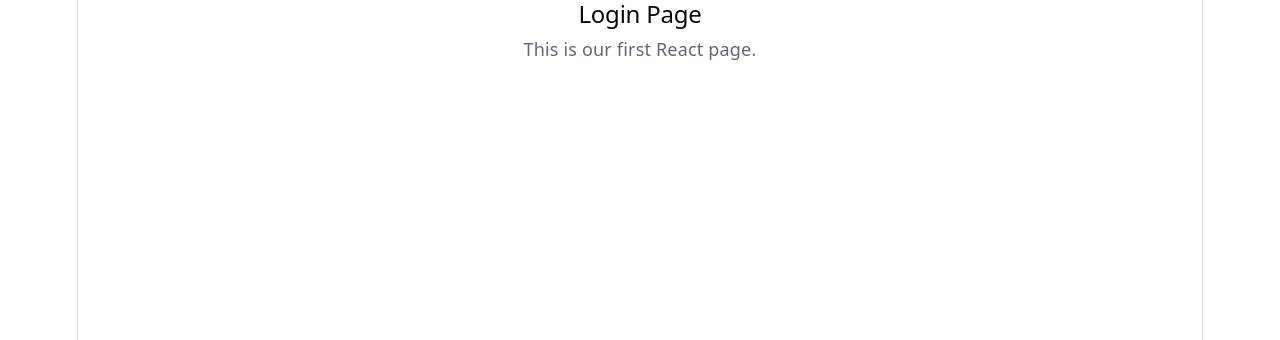
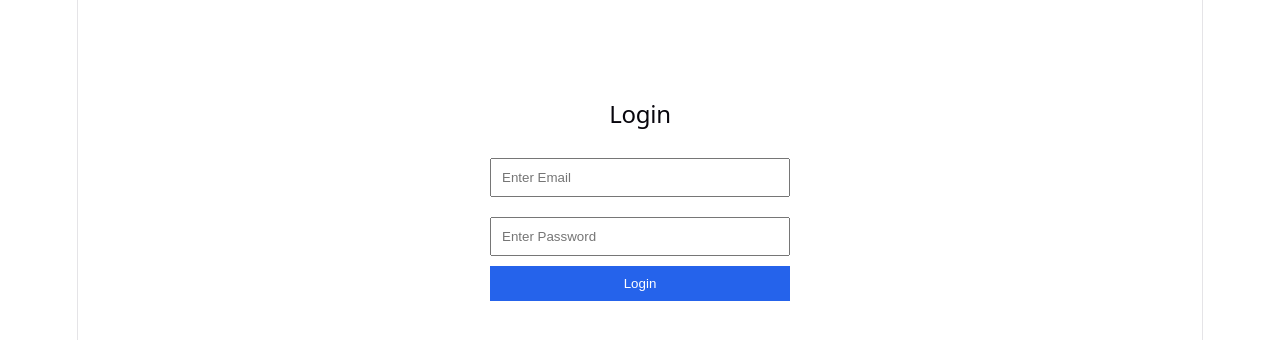
Before and after one commit to faizankhan021003-beep/finsight-backend, a React (Vite) app in the folder finsight-frontend/: page / in a window 1280 px wide. Shown: the top 340 px of the page. Built offline with nearby package versions, Linux system fonts and the light colour scheme.

Commit message:
Create React login page with state management

```diff
--- a/finsight-frontend/src/pages/Login.jsx
+++ b/finsight-frontend/src/pages/Login.jsx
@@ -1,8 +1,31 @@
+import { useState } from "react";
+import "../styles/Login.css";
+
 function Login() {
+  const [email, setEmail] = useState("");
+  const [password, setPassword] = useState("");
+
   return (
-    <div>
-      <h2>Login Page</h2>
-      <p>This is our first React page.</p>
+    <div className="login-container">
+      <h2>Login</h2>
+
+      <input
+        type="email"
+        placeholder="Enter Email"
+        value={email}
+        onChange={(e) => setEmail(e.target.value)}
+      />
+
+      <input
+        type="password"
+        placeholder="Enter Password"
+        value={password}
+        onChange={(e) => setPassword(e.target.value)}
+      />
+
+      <button onClick={() => console.log(email, password)}>
+        Login
+      </button>
     </div>
   );
 }
--- /dev/null
+++ b/finsight-frontend/src/styles/Login.css
@@ -0,0 +1,29 @@
+.login-container {
+  width: 300px;
+  margin: 100px auto;
+  text-align: center;
+}
+
+.login-container h2 {
+  margin-bottom: 20px;
+}
+
+.login-container input {
+  width: 100%;
+  padding: 10px;
+  margin: 10px 0;
+  box-sizing: border-box;
+}
+
+.login-container button {
+  width: 100%;
+  padding: 10px;
+  background-color: #2563eb;
+  color: white;
+  border: none;
+  cursor: pointer;
+}
+
+.login-container button:hover {
+  background-color: #1d4ed8;
+}
```
